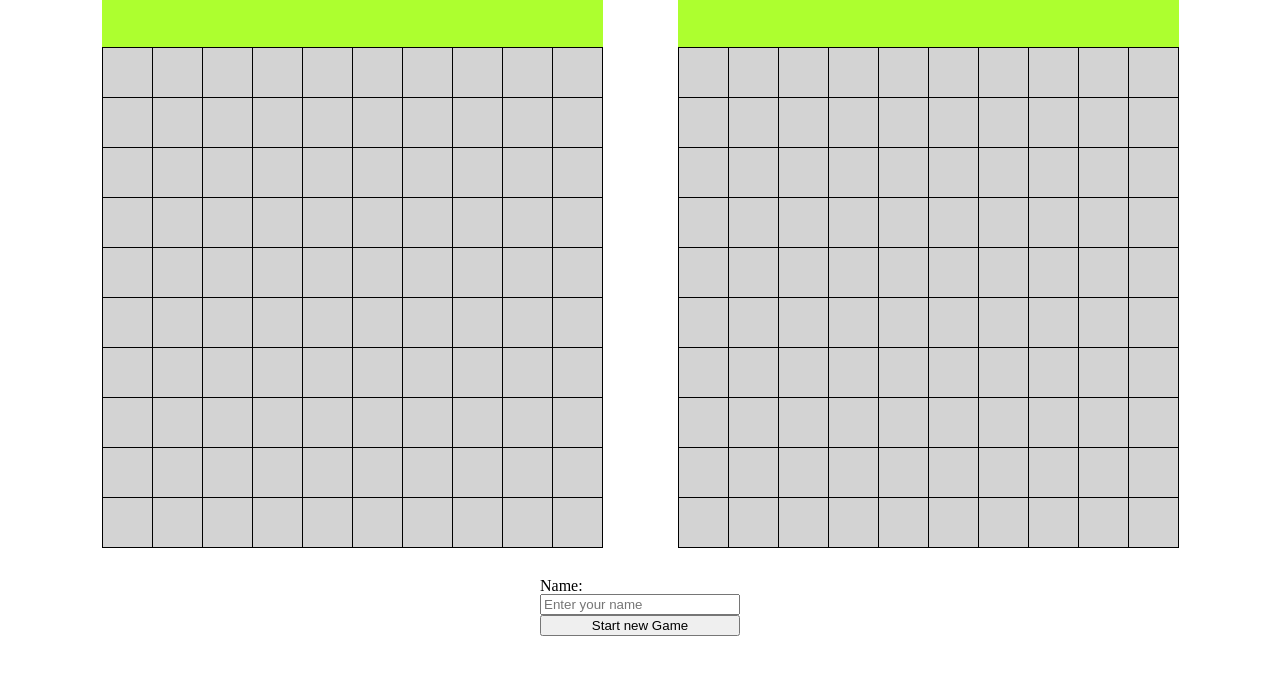
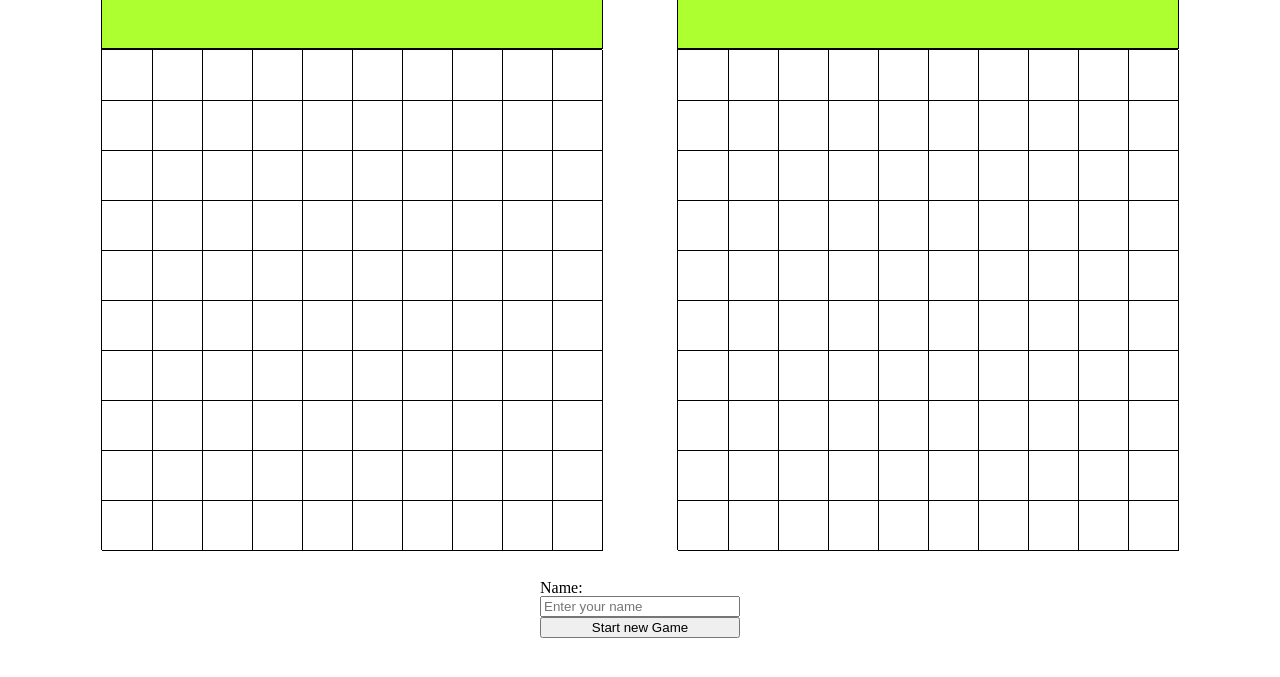
Before and after one commit to DavidMatalik/careship, a plain HTML site: page index.html in a window 1280 px wide. Shown: the part 73-750 px from the top of the page. Drawn offline with Linux system fonts and the light colour scheme.

Commit message:
Adjust styling of boards

```diff
--- a/style.css
+++ b/style.css
@@ -24,27 +24,26 @@ h1 {
   padding: 25px;
   font-size: 25px;
   font-weight: 600;
+  border: 1px solid black;
+  width: 450px;
 }
 
 #board-1,
 #board-2 {
-  min-width: 500px;
   width: 500px;
   height: 500px;
-  display: flex;
-  flex-wrap: wrap;
+  display: grid;
+  grid-template-columns: repeat(10, 50px);
+  grid-template-rows: repeat(10, 50px);
   border-top: 1px solid black;
   border-left: 1px solid black;
 }
 
 .field {
-  background-color: lightgrey;
-  /* Calculation of width/border/height should happen
-  in JS */
   border-right: 1px solid black;
   border-bottom: 1px solid black;
-  width: 49px;
-  height: 49px;
+  width: 50px;
+  height: 50px;
 }
 
 form {
```
